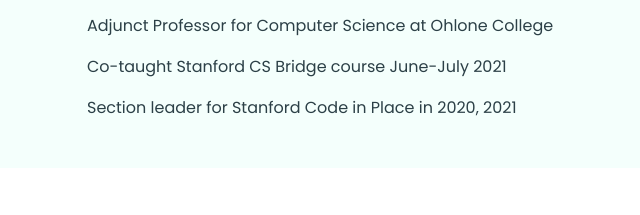
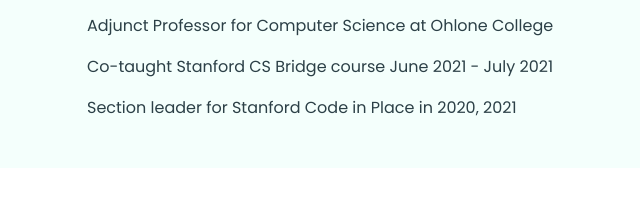
Before and after one commit to dogcage/personalpage, a plain HTML site: page index.html in a window 1280 px wide. Shown: the part 533-748 px from the top of the page, 73-713 px from the left. Drawn offline with Linux system fonts and the light colour scheme.

Commit message:
Updated dates for my Stanford CS Bridge teaching

```diff
--- a/index.html
+++ b/index.html
@@ -33,7 +33,7 @@
                 <p>7 patents granted, 2 pending</p>
                 <p>Have worked for 6 startups as well as large companies</p>
                 <p>Adjunct Professor for Computer Science at Ohlone College</p>
-                <p>Co-taught Stanford CS Bridge course June-July 2021</p>
+                <p>Co-taught Stanford CS Bridge course June 2021 - July 2021</p>
                 <p>Section leader for Stanford Code in Place in 2020, 2021</p>
             </div>
             <div class="project-card">
```
